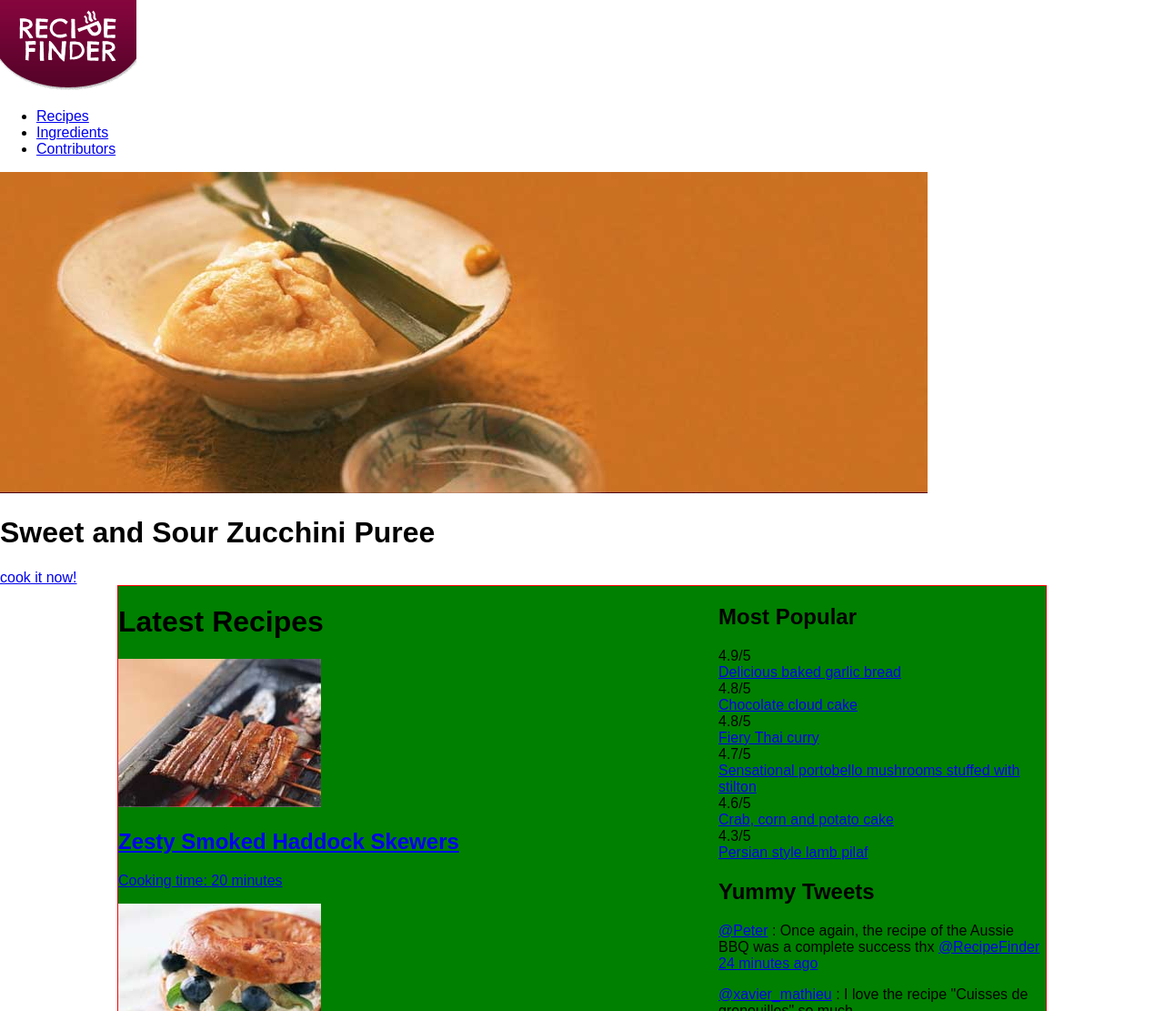
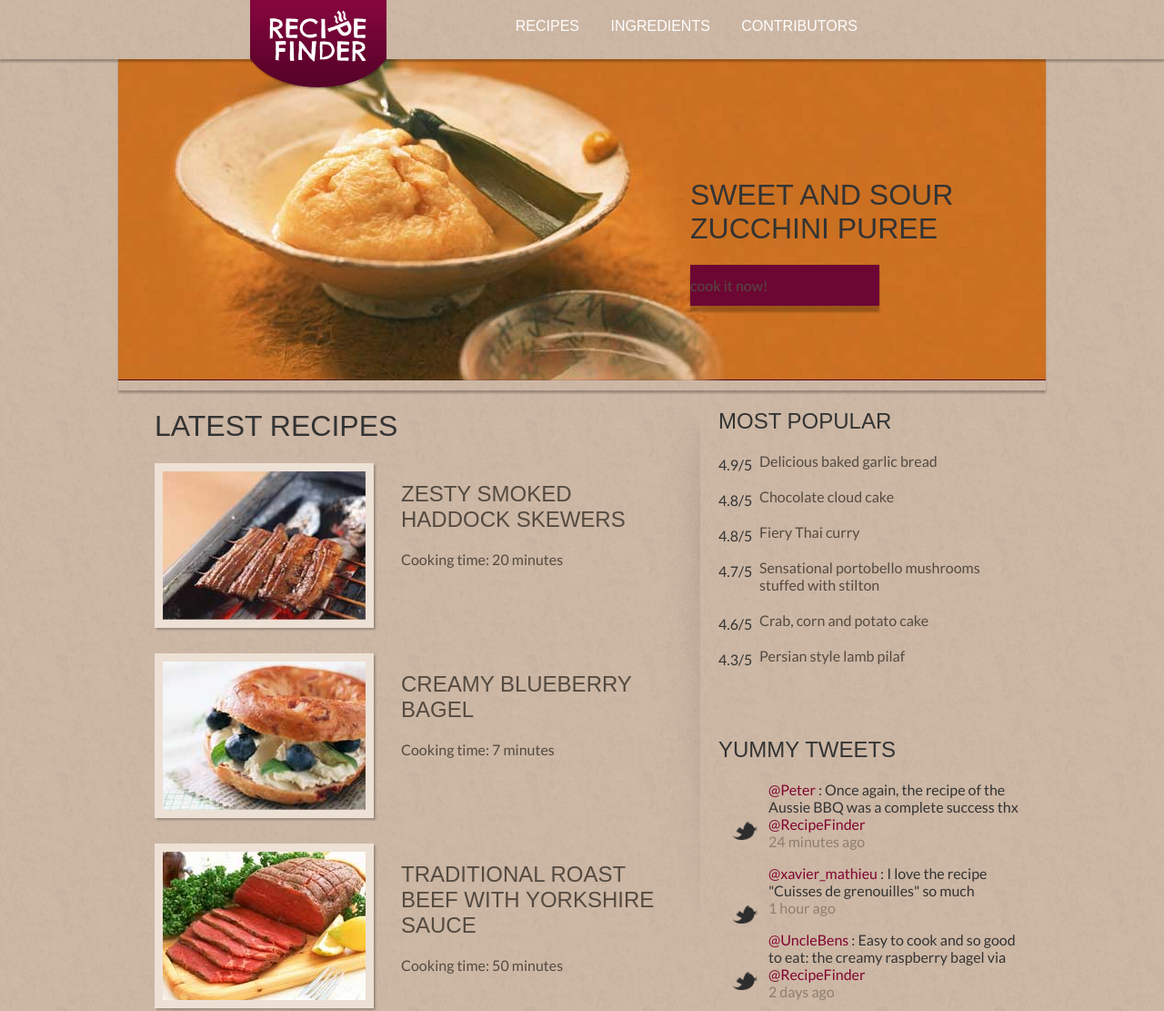
Before and after one commit to CHPAaron/Jumpstart-CSS, a plain HTML site: page index.html in a window 1280 px wide. Shown: the top 1111 px of the page at 91% size. Drawn offline with Linux system fonts and the light colour scheme; a web font is replaced by a local one.

Commit message:
updating files

```diff
--- a/css/main.css
+++ b/css/main.css
@@ -1,3 +1,2 @@
-#container .box { background-color:#336699; color:red; Font-size:16px; }
-
-.headline + p {font-weight:bold;}
+div p { color:blue; }
+p { color:red; }
--- a/css/style.css
+++ b/css/style.css
@@ -1,20 +1,56 @@
-a:link, a:visited {}
-a:hover {}
-h1 {}
-h2 {}
-body > header {}
-nav ul {}
-.promo {}
+* {
+-webkit-box-sizing: border-box;
+-moz-box-sizing: border-box;
+box-sizing: border-box;
+}
+
+a { text-decoration: none; color: #544a40; }
+nav a { color: #fefefe; }
+.tweet a { color: #810430; }
+.tweet .date { color: #8f7e6d; }
+
+h1, h2, nav {
+font-family: 'Chelsea Market', Arial, Helvetica, sans-serif;
+text-transform: uppercase;
+font-weight: normal;
+}
 
 
-.main { width: 1020px; margin: 0 auto; outline: solid 1px red; background:green;}
-.latest { width: 640px; float: left; }
+
+body { background: #cab5a3 url(../images/bg-main.gif) repeat repeat 0 0 ; color: #333; font-family: 'Lato', Arial, Helvetica, sans-serif; }
+body > header { box-shadow: rgba(0,0,0,.25) 0 3px 2px 0; position: relative; z-index:10; }
+
+.main { width: 1020px; margin: 0 auto; }
+.latest { width: 640px; float: left; padding: 0 40px; background: url(../images/bg-column.png) no-repeat top right; }
 .sidebar { width: 360px; float: right; }
 
+.logo { float: left; margin-left: 145px; margin-top: -34px; position: relative; top: 34px; }
+nav { float: right; margin-right: 177px; padding-top: 20px; }
+nav ul { list-style: none; margin: 0; padding: 0; }
+nav ul li { display: inline-block; *display: inline; /* for IE7 */ margin-right: 30px; }
 
-.media {}
-.media img {}
-footer {}
+.promo { position: relative; z-index: 5; padding-bottom: 8px; box-shadow: rgba(0,0,0,.25) 0 3px 2px 0;}
+.promo-desc { position:absolute; bottom: 93px; right:75px; width: 316px;}
+.promo-btn { display: inline-block; width: 208px; padding: 13px 0; background-color: #6c0733; box-shadow: rgba(0, 0, 0, .25) 0 7px 2px 0; }
+.more-btn { text-align: center; float: right; margin-right: 50px; width:280px;}
+
+.center-global { width: 1020px; margin: 0 auto; }
+.media { clear: left; padding-bottom: 28px; overflow: hidden; }
+.media img { float: left; margin-right: 30px; border: solid 9px #ede0d5; box-shadow: rgba(0,0,0,.25) 2px 2px 2px 0; }
+
+.tweet { padding-left: 55px; padding-right: 20px; position:relative; }
+.tweet:before { content: url(../images/twitter-icon.png); display:block; position:absolute; left: 15px; top: 45px; }
+
+footer { background-color: rgb(66, 3, 30); }
+.footer-1 { float: left; width: 422px; }
+.footer-2 { float: left; width: 326px; }
+.footer-3 { float: left; width: 232px; }
+.footer-inside { padding-left: 40px; }
+
+.rating { float: left; clear: left; padding-top: 4px; padding-right: 15px; width: 45px; }
+.pop-item { padding-bottom: 20px; float: left; width: 250px; }
+.popular { padding-bottom: 40px; }
+
 
 
 .cf:before, .cf:after { content: " "; display: table; }
--- a/index.html
+++ b/index.html
@@ -1,6 +1,7 @@
 <!doctype html>
 <html lang="en">
     <head>
+        <link href='http://fonts.googleapis.com/css?family=Lato:400,700|Chelsea+Market' rel='stylesheet' type='text/css'>
         <meta charset="utf-8">
         <title>RecipeFinder</title>
         <link rel="stylesheet" href="css/normalize.css" type="text/css">
```
